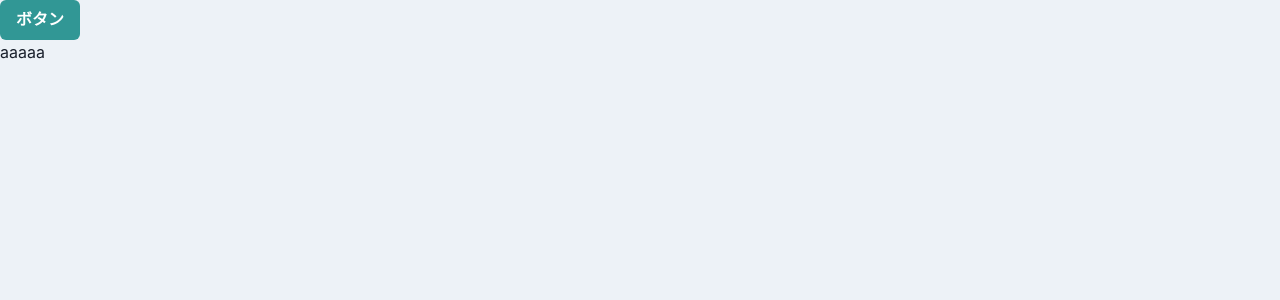
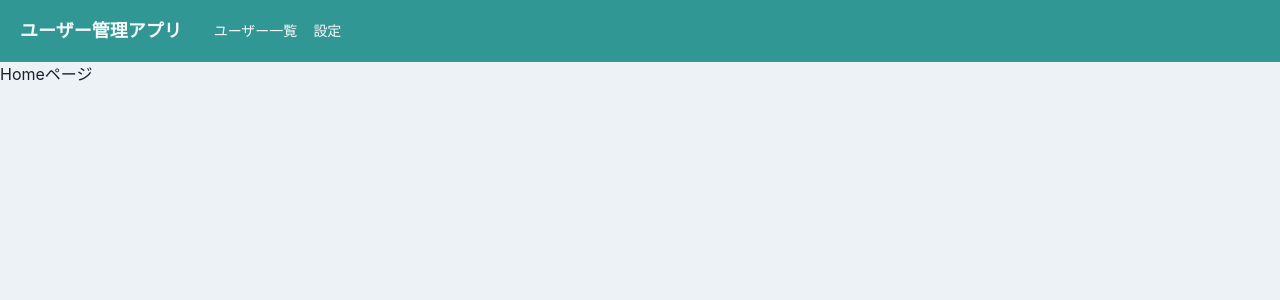
Before and after one commit to ogasawara-rika/CreateApp, a React (Create React App) app: page /home in a window 1280 px wide. Shown: the top 300 px of the page. Built offline with nearby package versions, Linux system fonts and the light colour scheme.

Commit message:
ルーティング、ヘッダー作成

```diff
--- a/package.json
+++ b/package.json
@@ -9,9 +9,11 @@
   ],
   "main": "src/index.tsx",
   "dependencies": {
+    "@chakra-ui/icons": "1.0.4",
     "@chakra-ui/react": "1.2.1",
     "@emotion/react": "11.1.4",
     "@emotion/styled": "11.0.0",
+    "@types/react-router-dom": "5.1.7",
     "framer-motion": "3.3.0-beta.22",
     "react": "17.0.1",
     "react-dom": "17.0.1",
--- a/src/App.tsx
+++ b/src/App.tsx
@@ -1,11 +1,15 @@
-import { Button, ChakraProvider } from "@chakra-ui/react";
+import { ChakraProvider } from "@chakra-ui/react";
+import { BrowserRouter } from "react-router-dom";
+
 import theme from "./theme/theme";
+import { Router } from "./router/Router";
 
 export default function App() {
   return (
     <ChakraProvider theme={theme}>
-      <Button colorScheme="teal">ボタン</Button>
-      <p>aaaaa</p>
+      <BrowserRouter>
+        <Router />
+      </BrowserRouter>
     </ChakraProvider>
   );
 }
--- /dev/null
+++ b/src/components/organisms/layout/Header.tsx
@@ -0,0 +1,68 @@
+import {
+  Box,
+  Button,
+  Drawer,
+  DrawerBody,
+  DrawerContent,
+  DrawerOverlay,
+  Flex,
+  Heading,
+  IconButton,
+  Link,
+  useDisclosure
+} from "@chakra-ui/react";
+import { memo, VFC } from "react";
+import { HamburgerIcon } from "@chakra-ui/icons";
+
+export const Header: VFC = memo(() => {
+  const { isOpen, onOpen, onClose } = useDisclosure();
+
+  return (
+    <>
+      <Flex
+        as="nav"
+        bg="teal.500"
+        color="gray.50"
+        align="center"
+        justify="space-between"
+        padding={{ base: 3, md: 5 }}
+      >
+        <Flex align="center" as="a" mr={8} _hover={{ cursor: "pointer" }}>
+          <Heading as="h1" fontSize={{ base: "md", md: "lg" }}>
+            ユーザー管理アプリ
+          </Heading>
+        </Flex>
+        <Flex
+          align="center"
+          fontSize="sm"
+          flexGrow={2}
+          display={{ base: "none", md: "flex" }}
+        >
+          <Box pr={4}>
+            <Link>ユーザー一覧</Link>
+          </Box>
+          <Link>設定</Link>
+        </Flex>
+        <IconButton
+          aria-label="メニューボタン"
+          icon={<HamburgerIcon />}
+          size="sm"
+          variant="unstyled"
+          display={{ base: "block", md: "none" }}
+          onClick={onOpen}
+        />
+      </Flex>
+      <Drawer placement="left" size="xs" onClose={onClose} isOpen={isOpen}>
+        <DrawerOverlay>
+          <DrawerContent>
+            <DrawerBody p={0} bg="gray.100">
+              <Button w="100%">TOP</Button>
+              <Button w="100%">ユーザー一覧</Button>
+              <Button w="100%">設定</Button>
+            </DrawerBody>
+          </DrawerContent>
+        </DrawerOverlay>
+      </Drawer>
+    </>
+  );
+});
--- /dev/null
+++ b/src/components/pages/Home.tsx
@@ -0,0 +1,5 @@
+import { memo, VFC } from "react";
+
+export const Home: VFC = memo(() => {
+  return <p>Homeページ</p>;
+});
--- /dev/null
+++ b/src/components/pages/Login.tsx
@@ -0,0 +1,5 @@
+import { memo, VFC } from "react";
+
+export const Login: VFC = memo(() => {
+  return <p>ログインページ</p>;
+});
--- /dev/null
+++ b/src/components/pages/Page404.tsx
@@ -0,0 +1,5 @@
+import { memo, VFC } from "react";
+
+export const Page404: VFC = memo(() => {
+  return <p>404ページ</p>;
+});
--- /dev/null
+++ b/src/components/pages/Setting.tsx
@@ -0,0 +1,5 @@
+import { memo, VFC } from "react";
+
+export const Setting: VFC = memo(() => {
+  return <p>設定ページ</p>;
+});
--- /dev/null
+++ b/src/components/pages/UserManagement.tsx
@@ -0,0 +1,5 @@
+import { memo, VFC } from "react";
+
+export const UserManagement: VFC = memo(() => {
+  return <p>ユーザー管理画面ページ</p>;
+});
--- /dev/null
+++ b/src/components/templates/HeaderLayout.tsx
@@ -0,0 +1,17 @@
+import { memo, ReactNode, VFC } from "react";
+
+import { Header } from "../organisms/layout/Header";
+
+type Props = {
+  children: ReactNode;
+};
+
+export const HeaderLayout: VFC<Props> = memo((props) => {
+  const { children } = props;
+  return (
+    <>
+      <Header />
+      {children}
+    </>
+  );
+});
--- /dev/null
+++ b/src/router/HomeRoutes.tsx
@@ -0,0 +1,27 @@
+import { Home } from "../components/pages/Home";
+import { Page404 } from "../components/pages/Page404";
+import { Setting } from "../components/pages/Setting";
+import { UserManagement } from "../components/pages/UserManagement";
+
+export const homeRoutes = [
+  {
+    path: "/",
+    exact: true,
+    children: <Home />
+  },
+  {
+    path: "/setting",
+    exact: false,
+    children: <Setting />
+  },
+  {
+    path: "/user_management",
+    exact: false,
+    children: <UserManagement />
+  },
+  {
+    path: "*",
+    exact: false,
+    children: <Page404 />
+  }
+];
--- /dev/null
+++ b/src/router/Router.tsx
@@ -0,0 +1,37 @@
+import { memo, VFC } from "react";
+import { Route, Switch } from "react-router-dom";
+
+import { Login } from "../components/pages/Login";
+import { homeRoutes } from "./HomeRoutes";
+import { Page404 } from "../components/pages/Page404";
+import { HeaderLayout } from "../components/templates/HeaderLayout";
+
+export const Router: VFC = memo(() => {
+  return (
+    <Switch>
+      <Route exact path="/">
+        <Login />
+      </Route>
+      <Route
+        path="/home"
+        render={({ match: { url } }) => (
+          <Switch>
+            {homeRoutes.map((route) => (
+              <Route
+                key={route.path}
+                exact={route.exact}
+                path={`${url}${route.path}`}
+              >
+                {console.log(`${url}${route.path}`)}
+                <HeaderLayout>{route.children}</HeaderLayout>
+              </Route>
+            ))}
+          </Switch>
+        )}
+      />
+      <Route path="*">
+        <Page404 />
+      </Route>
+    </Switch>
+  );
+});
```
